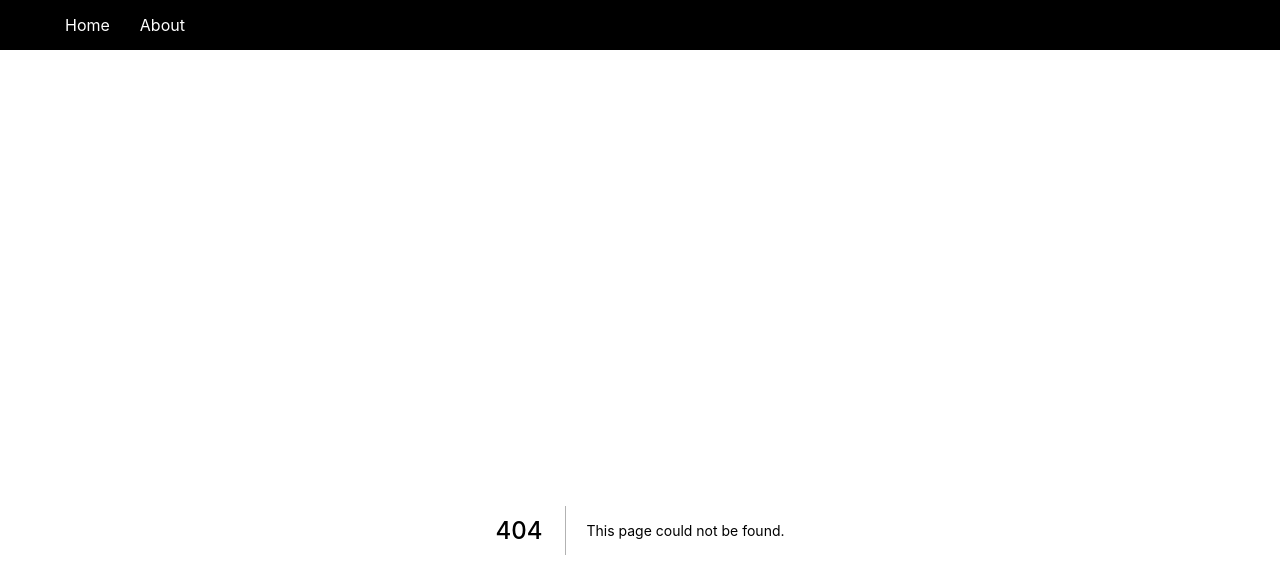
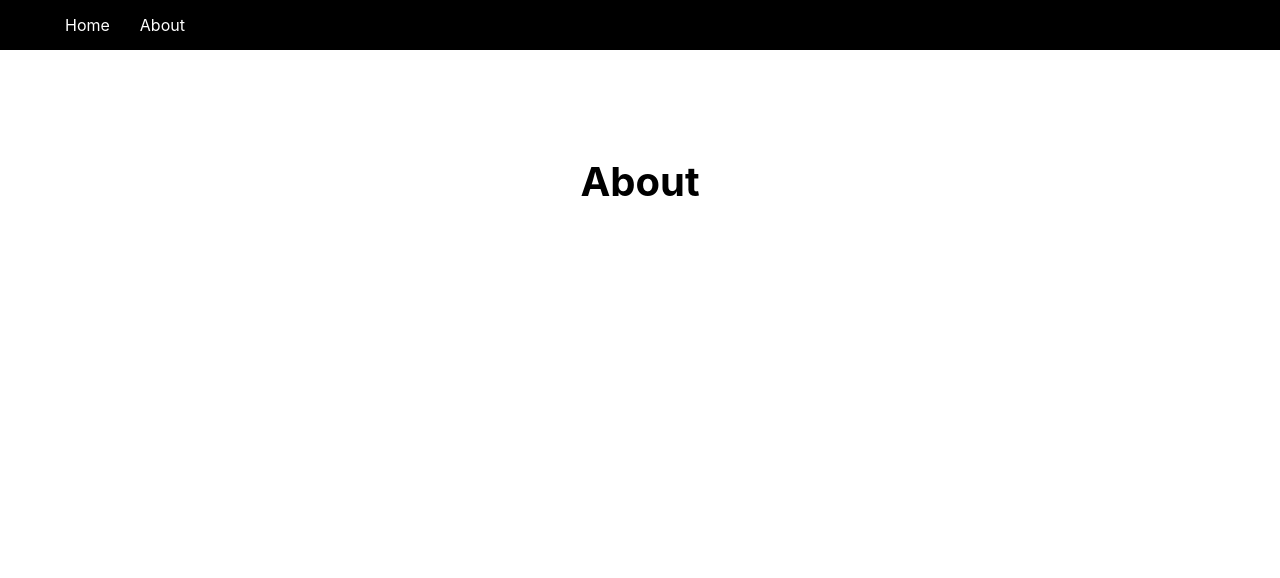
Before and after one commit to Kiailandi/nextjs-crash-course, a Next.js app: page /about in a window 1280 px wide. Before the commit this address had no page. Shown: the top 578 px of the page. Built offline with nearby package versions, Linux system fonts and the light colour scheme.

Commit message:
Add about page

```diff
--- /dev/null
+++ b/pages/about.js
@@ -0,0 +1,9 @@
+const about = () => {
+    return (
+        <div>
+            <h1>About</h1>
+        </div>
+    )
+};
+
+export default about;
```
